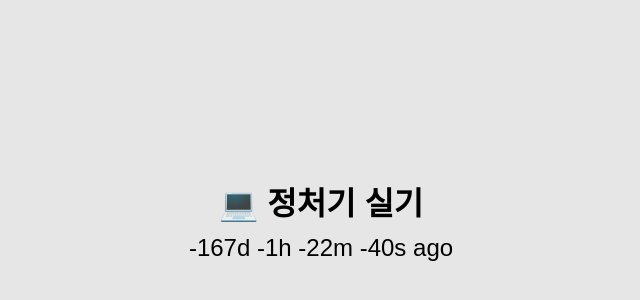
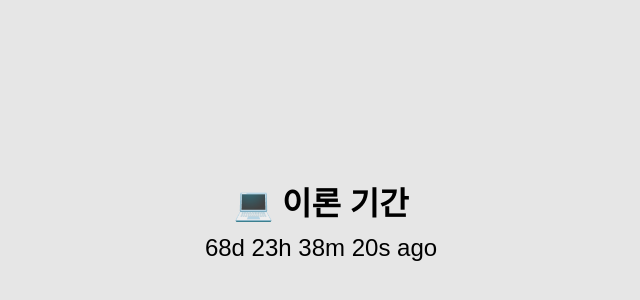
Before and after one commit to leeenzang/notionDday2, a plain HTML site: page index.html in a window 1280 px wide. Shown: the part 188-488 px from the top of the page, without its empty margins (319-959 px from the left). Drawn offline with Linux system fonts and the light colour scheme; a web font is replaced by a local one.

Commit message:
Update index.html

```diff
--- a/index.html
+++ b/index.html
@@ -34,7 +34,7 @@
 </head>
 
 <body>
-    <div id="testDday"> 💻 정처기 실기 </div>
+    <div id="testDday"> 💻 이론 기간 </div>
     <div id="testDdayTime"></div>
 
     <script>
@@ -65,7 +65,7 @@
         }
 
         function updateDday() {
-            const testDate = calculateDday("2024-10-20T00:00:00");
+            const testDate = calculateDday("2025-06-12T00:00:00");
             document.getElementById("testDdayTime").innerHTML = `${testDate.days}d ${testDate.hours}h ${testDate.minutes}m ${testDate.seconds}s ago`;
         }
 
```
